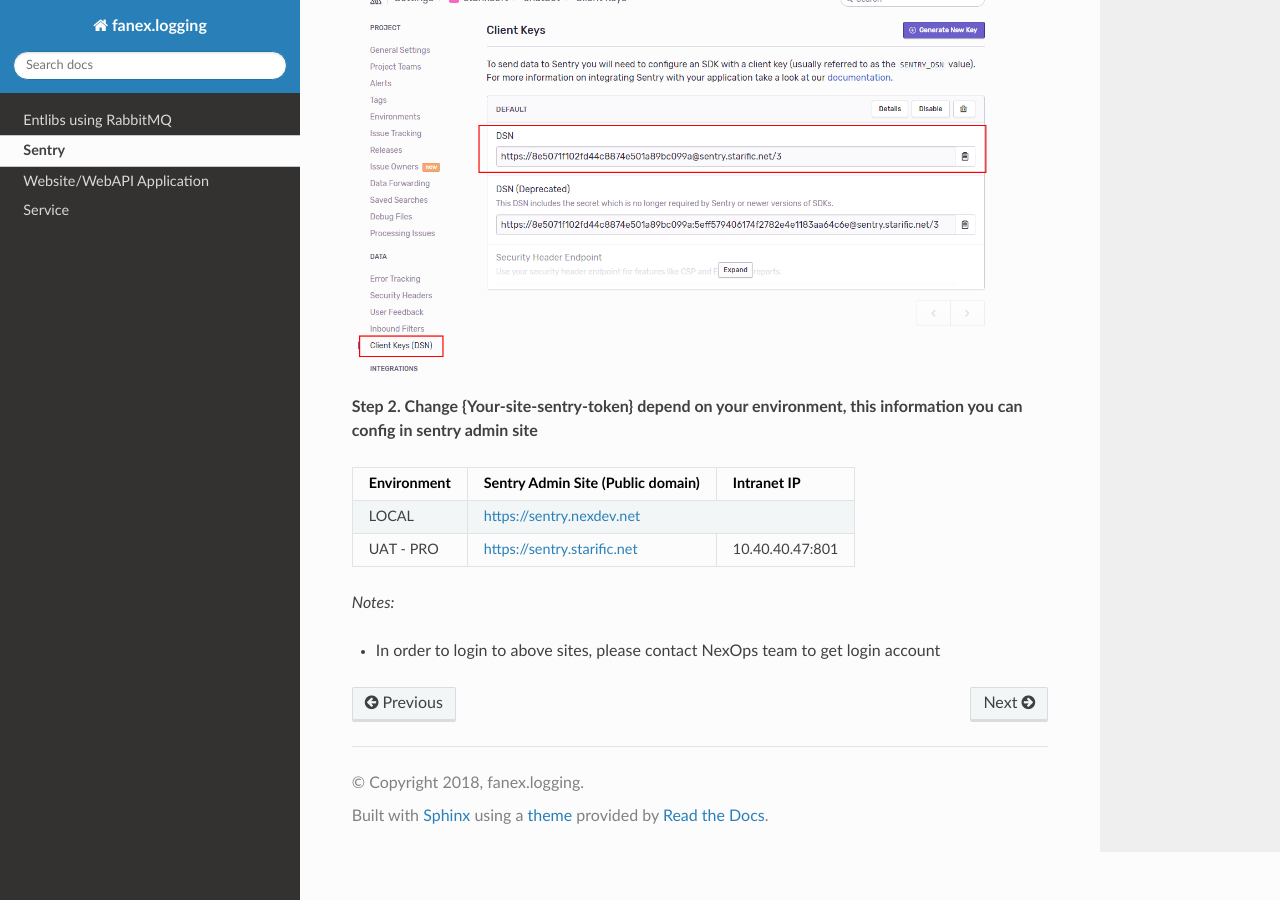
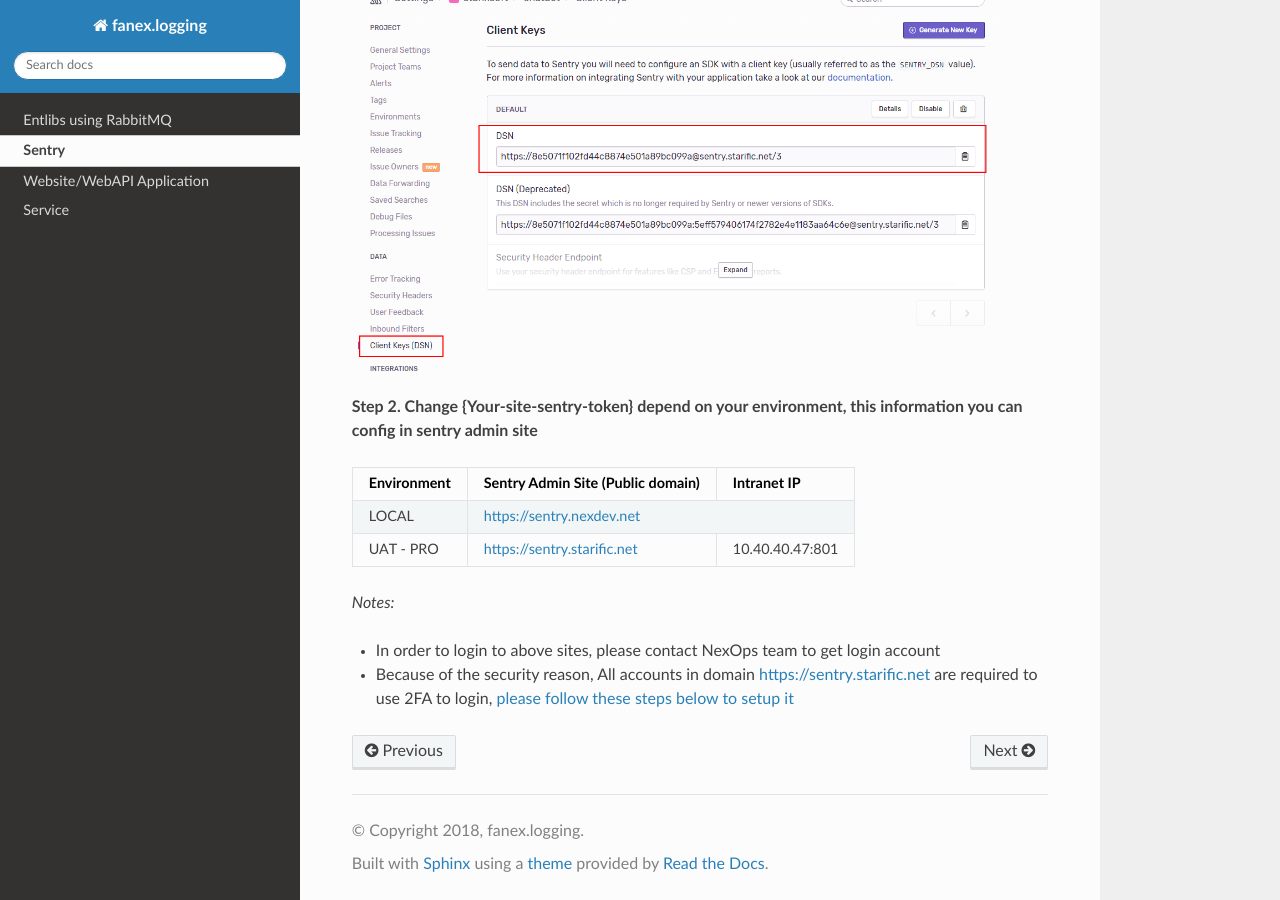
Before and after one commit to starixvn/infrastructure_fanex.logging, a Sphinx documentation site: the page built from docs/integration-guidelines/sentry.rst, in a window 1280 px wide and 900 px high, scrolled down 684 px. Built offline with Sphinx 7.4.7 and the Read the Docs theme 2.0.0, drawn with Linux system fonts in a browser that asks for light colours.

Commit message:
100125 - Update document

```diff
--- a/docs/integration-guidelines/sentry.rst
+++ b/docs/integration-guidelines/sentry.rst
@@ -41,3 +41,4 @@ You can get the Your-site-sentry-token in Sentry Admin site follow this image:
 *Notes:*
 
 - In order to login to above sites, please contact NexOps team to get login account
+- Because of the security reason, All accounts in domain https://sentry.starific.net are required to use 2FA to login, `please follow these steps below to setup it  <sentry-otp.html>`_
```
Also changed, not shown: docs/integration-guidelines/sentry-otp.rst (added, +17 -0 lines), docs/_static/otp-0.png (added), docs/_static/otp-1.png (added), docs/_static/otp-2.png (added).
